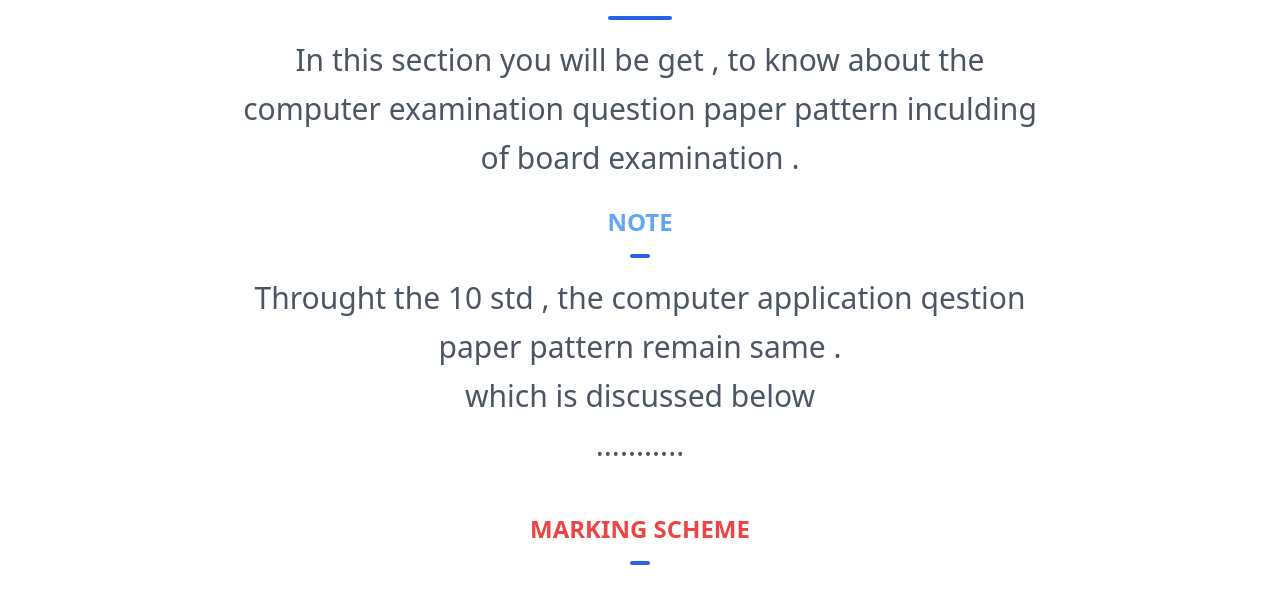
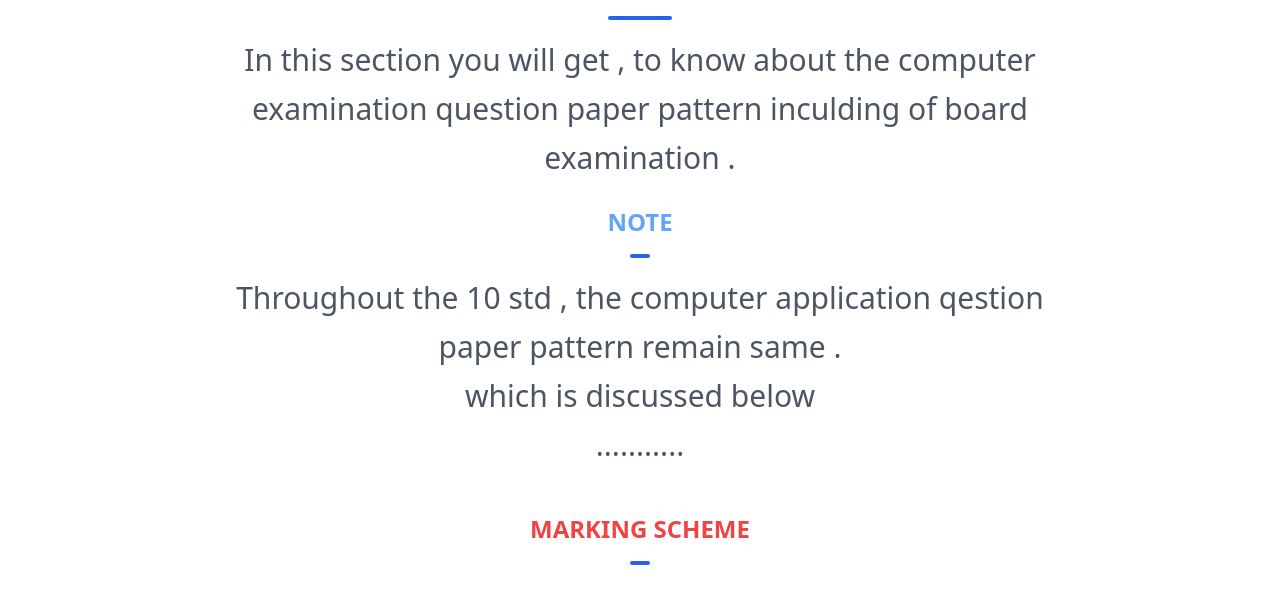
Before and after one commit to packetofficial/-HSENARP-pattern, a plain HTML site: page index.html in a window 1280 px wide. Shown: the part 136-746 px from the top of the page. Drawn offline with nearby package versions, Linux system fonts and the light colour scheme; a script that the page names is missing.

Commit message:
Update index.html

```diff
--- a/index.html
+++ b/index.html
@@ -81,7 +81,7 @@
         <div class="w-16 h-1 rounded-full bg-blue-600 inline-flex"></div>
 
       </div>
-      <p class="lg:w-2/3 mx-auto mt-4 text-3xl leading-relaxed text-base">In this section you will be get , to know about the computer examination question paper pattern inculding of board examination . </p>
+      <p class="lg:w-2/3 mx-auto mt-4 text-3xl leading-relaxed text-base">In this section you will get , to know about the computer examination question paper pattern inculding of board examination . </p>
 
       <br>
       <h1 class="text-2xl  text-blue-400  font-bold sm:text-2xl md:text-2xl ">NOTE</h1>
@@ -90,7 +90,7 @@
         <div class="w-5 h-1 rounded-full bg-blue-600 inline-flex"></div>
 
       </div>
-      <p class="lg:w-2/3 mx-auto mt-4 mb-3 text-3xl leading-relaxed text-base">Throught the 10 std , the computer application qestion paper pattern remain same . <br> which is discussed below <br> ........... </p>
+      <p class="lg:w-2/3 mx-auto mt-4 mb-3 text-3xl leading-relaxed text-base">Throughout the 10 std , the computer application qestion paper pattern remain same . <br> which is discussed below <br> ........... </p>
       <h1 class="text-2xl  text-red-500 mt-8 font-bold sm:text-2xl md:text-2xl ">MARKING SCHEME</h1>
 
       <div class="flex mt-4 justify-center">
```
